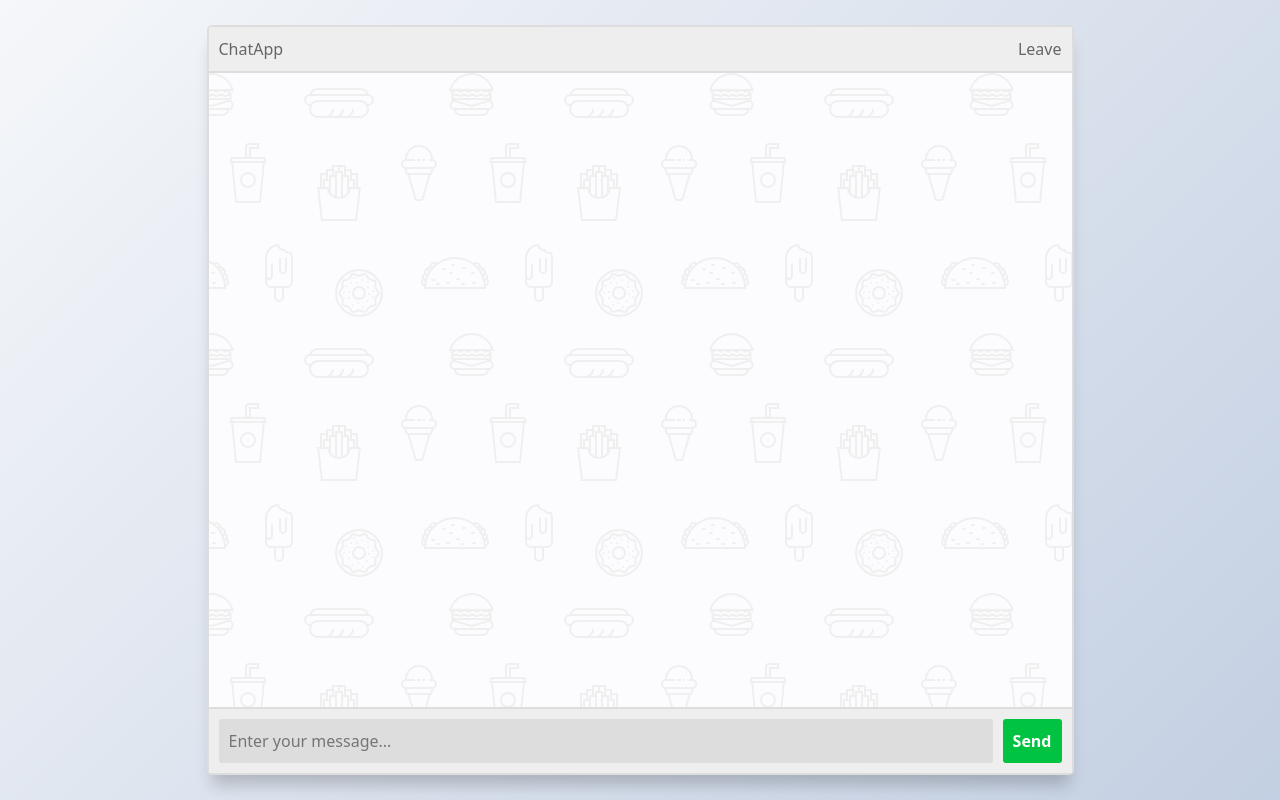
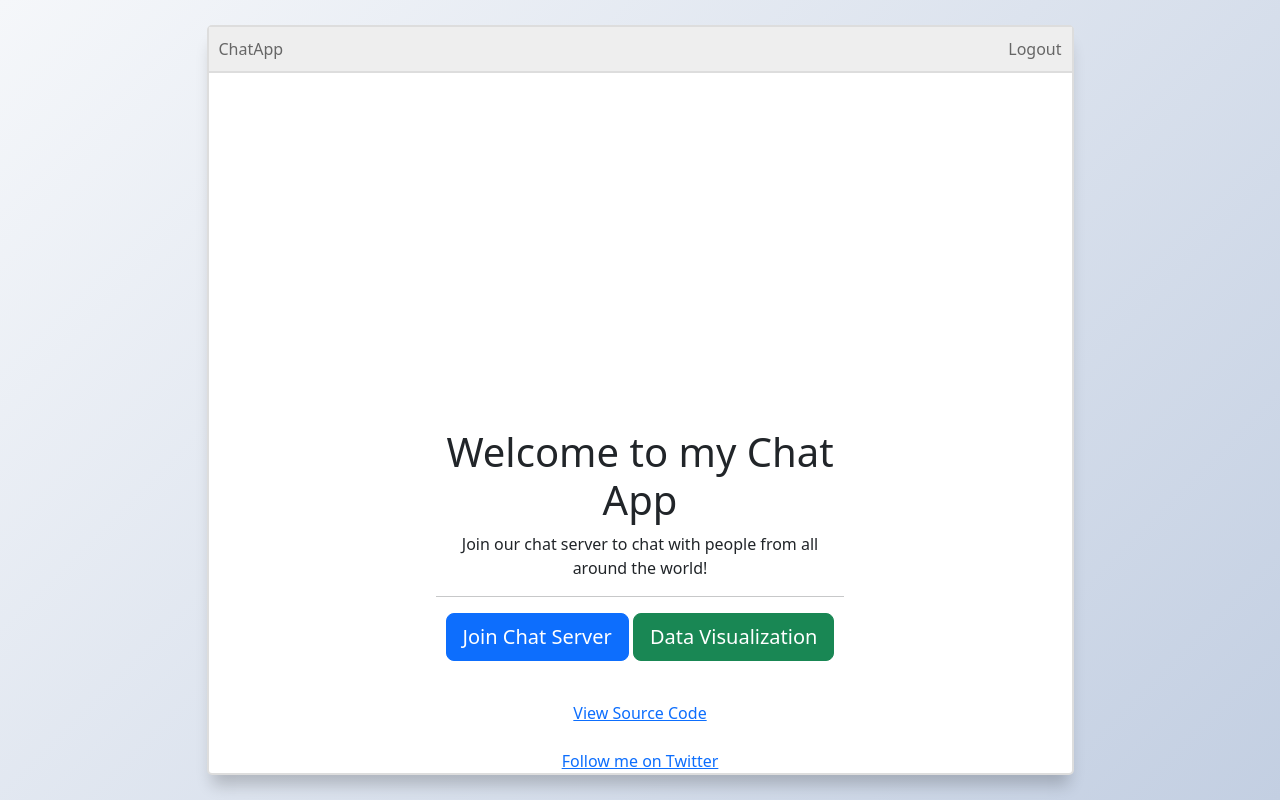
Before and after one commit to Adebowale-Morakinyo/Chat_Web_App, a Flask app: page / in a window 1280 px wide. Run offline with Flask 2, Linux system fonts and the light colour scheme; the visitor is signed in with stand-in values (Sample User, id 1); data that the repository does not hold is empty; some libraries are stand-ins or nearby versions.

Commit message:
added the homepage and data visualization page and related functionalities

```diff
--- /dev/null
+++ b/myapp/templates/home.html
@@ -0,0 +1,34 @@
+{% extends "base.html" %}
+
+{% block title %}
+    Home page
+{% endblock %}
+{% block header_options%}
+ <div class="msger-header-options">
+    <a href="{{ url_for('views.logout') }}" class="nav-link"><i class="fas fa-sign-out-alt"></i> Logout</a>
+ </div>
+{% endblock %}
+
+{% block content %}
+  <div class="container">
+    <div class="row">
+      <div class="col-md-6 offset-md-3 text-center">
+        <h1>Welcome to my Chat App</h1>
+        <p>Join our chat server to chat with people from all around the world!</p>
+        <hr>
+
+        <a id="joinServer" href="{{ url_for('views.chat') }}" class="btn btn-lg btn-primary mb-3">
+          Join Chat Server
+        </a>
+
+        <a href="{{ url_for('views.visualize') }}" class="btn btn-lg btn-success mb-3">
+          Data Visualization
+        </a>
+        <br><br>
+        <a href="https://github.com/Adebowale-Morakinyo/Chat_Web_App" target="_blank"><i class="fab fa-github"></i> View Source Code</a>
+        <br><br>
+        <a href="https://twitter.com/kidcode_dreamer" target="_blank"><i class="fab fa-twitter"></i> Follow me on Twitter</a>
+      </div>
+    </div>
+  </div>
+{% endblock %}
--- a/myapp/templates/index.html
+++ b/myapp/templates/index.html
@@ -1,6 +1,6 @@
 {% extends 'base.html' %}
 {% block title %}
-    Home page
+    Chat Window
 {% endblock %}
 
 {% block header_options%}
--- a/myapp/views.py
+++ b/myapp/views.py
@@ -1,7 +1,8 @@
 from flask import Blueprint, render_template, request, url_for, redirect, session, flash, jsonify
 from myapp.database import db, Message
 
-from flask_login import logout_user, login_required
+import pandas as pd
+import matplotlib.pyplot as plt
 from myapp import socket
 
 views = Blueprint('views', __name__, static_folder='static', template_folder='templates')
@@ -9,7 +10,7 @@ views = Blueprint('views', __name__, static_folder='static', template_folder='te
 
 @views.route('/')
 @views.route('/home')
-def index():
+def home():
     """
     displays chat(home) window page, if logged in
     :return: None
@@ -18,7 +19,44 @@ def index():
     if 'username' not in session:
         return redirect(url_for('views.login'))
 
+    return render_template('home.html', **{'session': session})
+
+
+@views.route('/chat')
+def chat():
     return render_template('index.html', **{'session': session})
+
+
+@views.route('/visualize')
+def visualize():
+    # Query the database to get all the messages
+    messages = Message.query.all()
+
+    # Convert the messages to a pandas dataframe
+    df = pd.DataFrame([(msg.name, msg.message, msg.time) for msg in messages],
+                      columns=['Name', 'Message', 'Time'])
+
+    # Group the messages by hour
+    df['Time'] = pd.to_datetime(df['Time'], format='%H:%M')
+    df['Hour'] = pd.to_datetime(df['Time']).dt.hour
+    groupby_hour = df.groupby('Hour').count()['Name']
+
+    # Create a bar chart of the messages by hour
+    plt.bar(groupby_hour.index, groupby_hour.values)
+    plt.xlabel('Hour of Day')
+    plt.ylabel('Number of Messages')
+    plt.title('Messages by Hour')
+
+    # Convert the chart to base64 encoding to be displayed in the template
+    from io import BytesIO
+    import base64
+    buffer = BytesIO()
+    plt.savefig(buffer, format='png')
+    chart = base64.b64encode(buffer.getvalue()).decode('utf-8')
+    plt.close()
+
+    # Render the template with the chart
+    return render_template('visualize.html', chart=chart)
 
 
 @views.route('/login', methods=['GET', 'POST'])
@@ -33,7 +71,7 @@ def login():
         if len(username) >= 2:
             session['username'] = username
             flash(f'You logged in as {username}.', category='success')
-            return redirect(url_for('views.index'))
+            return redirect(url_for('views.home'))
         flash('Username must be more than one character!', category='danger')
 
     return render_template('login.html', **{'session': session})
@@ -83,4 +121,4 @@ def get_messages():
 @views.route('/leave')
 def leave():
     socket.emit('disconnect')
-    return redirect(url_for('views.logout'))
+    return redirect(url_for('views.home'))
--- a/requirements.txt
+++ b/requirements.txt
@@ -3,3 +3,6 @@ flask-socketio
 flask-cors
 sqlalchemy
 flask-sqlalchemy
+flask_login
+pandas
+matplotlib
```
Also changed, not shown: myapp/templates/visualize.html (added, +24 -0 lines), README.md, 3 other files.
